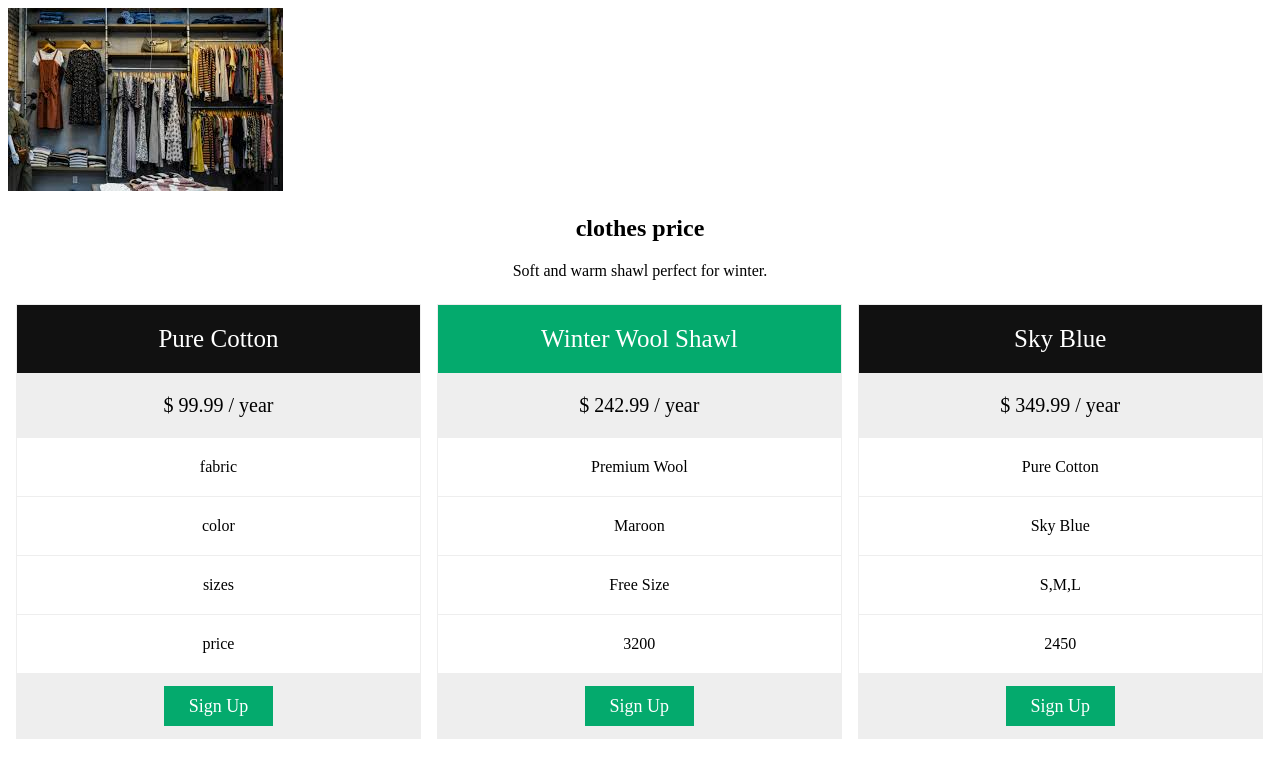
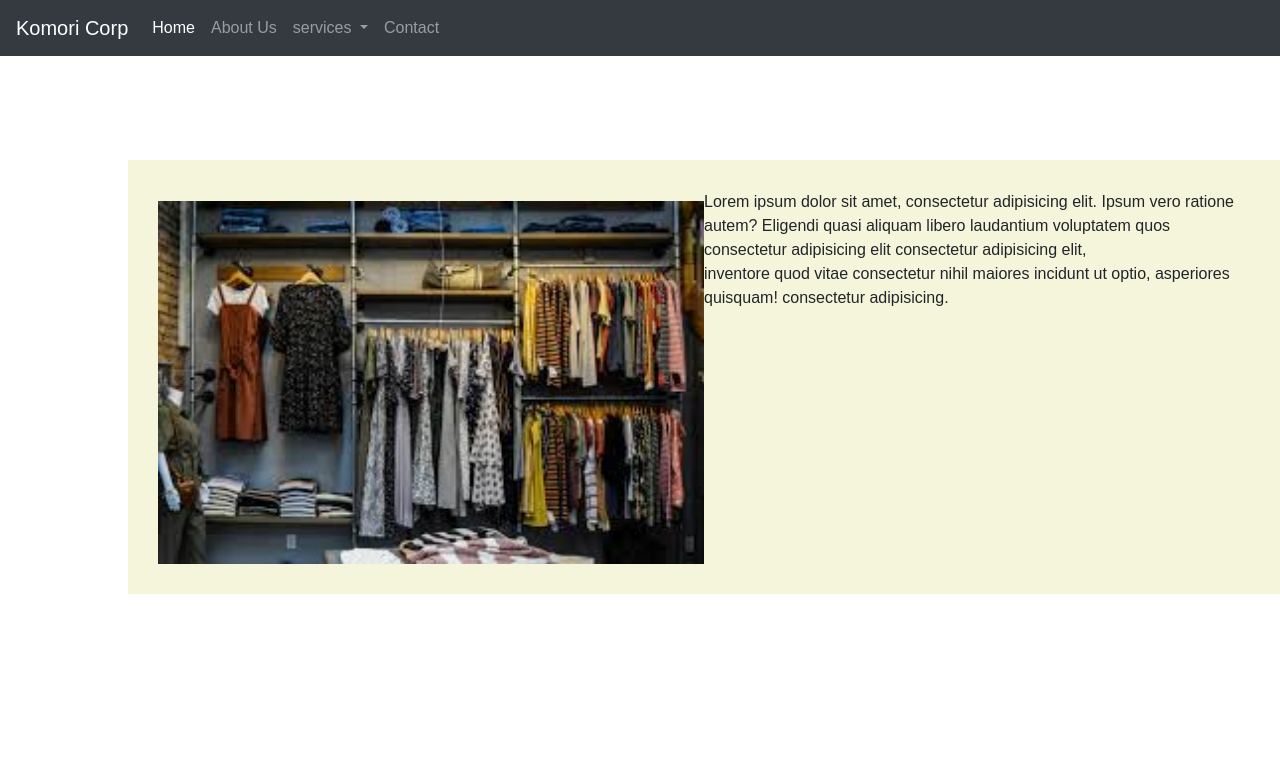
Before and after one commit to ramzanaliengineer/komori-corp, a Django app: page /singleProduct in a window 1280 px wide. Shown: the top 778 px of the page. Run offline with Django 5.2, Linux system fonts and the light colour scheme.

Commit message:
ma ny code ko change kia h

```diff
--- a/templates/base.html
+++ b/templates/base.html
@@ -1,16 +1,13 @@
 <!doctype html>
 <html lang="en">
   <head>
-    <!-- Required meta tags -->
     <meta charset="utf-8">
     <meta name="viewport" content="width=device-width, initial-scale=1, shrink-to-fit=no">
-
-    <!-- Bootstrap CSS -->
     <link rel="stylesheet" href="https://cdn.jsdelivr.net/npm/bootstrap@4.4.1/dist/css/bootstrap.min.css" integrity="sha384-Vkoo8x4CGsO3+Hhxv8T/Q5PaXtkKtu6ug5TOeNV6gBiFeWPGFN9MuhOf23Q9Ifjh" crossorigin="anonymous">
 
     <title> {% block title %} {% endblock title %} | BTO </title>
   </head>
-  <body>
+<body>
 <nav class="navbar navbar-expand-lg navbar-dark bg-dark">
 <a class="navbar-brand" href="#">Komori Corp</a>
  <button class="navbar-toggler" type="button" data-toggle="collapse" data-target="#navbarSupportedContent" aria-controls="navbarSupportedContent" aria-expanded="false" aria-label="Toggle navigation">
--- a/templates/singleProduct.html
+++ b/templates/singleProduct.html
@@ -1,107 +1,119 @@
-<!DOCTYPE html>
+<!doctype html>
+<html lang="en">
 {% load static %}
-<html>
 <head>
- <img src="{% static 'hhhh.jpeg' %}" class="d-block  w-500" alt="...">
-<meta name="viewport" content="width=device-width, initial-scale=1.0">
+    <meta charset="utf-8">
+    <meta name="viewport" content="width=device-width, initial-scale=1, shrink-to-fit=no">
+    <link rel="stylesheet" href="https://cdn.jsdelivr.net/npm/bootstrap@4.4.1/dist/css/bootstrap.min.css" integrity="sha384-Vkoo8x4CGsO3+Hhxv8T/Q5PaXtkKtu6ug5TOeNV6gBiFeWPGFN9MuhOf23Q9Ifjh" crossorigin="anonymous">
+    <title> Single Product </title>
+    <style type="text/css">
+        .img_clothes
+        {
+            float: left;
+            width: 50%;
+            margin-top: 1%;
+        }
+        .pos_cen
+        {
+            position: absolute;
+            width: 90%;
+            left: 10%;
+            top: 20%;
+            background-color: beige;
+            padding: 30px;
+
+        }
+    </style>
+</head>
 <style>
-* {
-  box-sizing: border-box;
+body {
+  margin: 0;
+  font-family: Arial, Helvetica, sans-serif;
 }
 
-.columns {
-  float: left;
-  width: 33.3%;
-  padding: 8px;
-}
-
-.price {
-  list-style-type: none;
-  border: 1px solid #eee;
-  margin: 0;
-  padding: 0;
-  -webkit-transition: 0.3s;
-  transition: 0.3s;
-}
-
-.price:hover {
-  box-shadow: 0 8px 12px 0 rgba(0,0,0,0.2)
-}
-
-.price .header {
-  background-color: #111;
-  color: white;
-  font-size: 25px;
-}
-
-.price li {
-  border-bottom: 1px solid #eee;
-  padding: 20px;
+.top-container {
+  background-color: #f1f1f1;
+  padding: 30px;
   text-align: center;
 }
 
-.price .grey {
-  background-color: #eeeeee;
-  font-size: 20px;
+.header {
+  padding: 10px 16px;
+  background: #555;
+  color: #f1f1f1;
 }
 
-.button {
-  background-color: #04AA6D;
-  border: none;
-  color: white;
-  padding: 10px 25px;
-  text-align: center;
-  text-decoration: none;
-  font-size: 18px;
+.content {
+  padding: 16px;
 }
 
-@media only screen and (max-width: 600px) {
-  .columns {
-    width: 100%;
-  }
+.sticky {
+  position: fixed;
+  top: 0;
+  width: 100%;
+}
+
+.sticky + .content {
+  padding-top: 102px;
 }
 </style>
 </head>
 <body>
 
-<h2 style="text-align:center">clothes price</h2>
-<p style="text-align:center">Soft and warm shawl perfect for winter.</p>
+<script>
+window.onscroll = function() {myFunction()};
 
-<div class="columns">
-  <ul class="price">
-    <li class="header">Pure Cotton</li>
-    <li class="grey">$ 99.99 / year</li>
-    <li>fabric</li>
-    <li>color</li>
-    <li>sizes</li>
-    <li>price</li>
-    <li class="grey"><a href="#" class="button">Sign Up</a></li>
-  </ul>
+var header = document.getElementById("myHeader");
+var sticky = header.offsetTop;
+
+function myFunction() {
+  if (window.pageYOffset > sticky) {
+    header.classList.add("sticky");
+  } else {
+    header.classList.remove("sticky");
+  }
+}
+</script>
+</body>
+  <body>
+<nav class="navbar navbar-expand-lg navbar-dark bg-dark">
+<a class="navbar-brand" href="#">Komori Corp</a>
+ <button class="navbar-toggler" type="button" data-toggle="collapse" data-target="#navbarSupportedContent" aria-controls="navbarSupportedContent" aria-expanded="false" aria-label="Toggle navigation">
+    <span class="navbar-toggler-icon"></span>
+</button>
+
+<div class="collapse navbar-collapse" id="navbarSupportedContent">
+    <ul class="navbar-nav mr-auto">
+      <li class="nav-item active">
+        <a class="nav-link" href="/">Home <span class="sr-only">(current)</span></a>
+      </li>
+      <li class="nav-item">
+        <a class="nav-link" href="#">About Us</a>
+      </li>
+      <li class="nav-item dropdown">
+        <a class="nav-link dropdown-toggle" href="/dropdown" id="navbarDropdown" role="button" data-toggle="dropdown" aria-haspopup="true" aria-expanded="false">
+          services
+        </a>
+        <div class="dropdown-menu" aria-labelledby="navbarDropdown">
+          <a class="dropdown-item" href="#">nimal</a>
+          <a class="dropdown-item" href="#">niki</a>
+          <div class="dropdown-divider"></div>
+          <a class="dropdown-item" href="#">aura</a>
+        </div>
+      </li>
+      <li class="nav-item">
+        <a class="nav-link" href="#">Contact</a>
+      </li>
+    </ul>
+    <!-- <form class="form-inline my-2 my-lg-0">
+      <input class="form-control mr-sm-2" type="search" placeholder="Search" aria-label="Search">
+      <button class="btn btn-outline-success my-2 my-sm-0" type="submit">Search</button>
+    </form> -->
+  </div>
+</nav>
+<div class="pos_cen">
+<img  class="img_clothes"  src="{% static 'hhhh.jpeg' %}" class="d-block w-50 my-4" alt="...">
+<p>Lorem ipsum dolor sit amet, consectetur adipisicing elit. Ipsum vero ratione autem? Eligendi quasi aliquam libero laudantium voluptatem quos consectetur adipisicing elit consectetur adipisicing elit,</br> inventore quod vitae consectetur nihil maiores incidunt ut optio, asperiores quisquam! consectetur adipisicing.</p>
 </div>
-
-<div class="columns">
-  <ul class="price">
-    <li class="header" style="background-color:#04AA6D">Winter Wool Shawl</li>
-    <li class="grey">$ 242.99 / year</li>
-    <li>Premium Wool</li>
-    <li>Maroon</li>
-    <li>Free Size</li>
-    <li>3200</li>
-    <li class="grey"><a href="#" class="button">Sign Up</a></li>
-  </ul>
-</div>
-
-<div class="columns">
-  <ul class="price">
-    <li class="header">Sky Blue</li>
-    <li class="grey">$ 349.99 / year</li>
-    <li>Pure Cotton</li>
-    <li>Sky Blue</li>
-    <li>S,M,L</li>
-    <li>2450</li>
-    <li class="grey"><a href="#" class="button">Sign Up</a></li>
-  </ul>
-</div>
-
 </body>
 </html>
```
